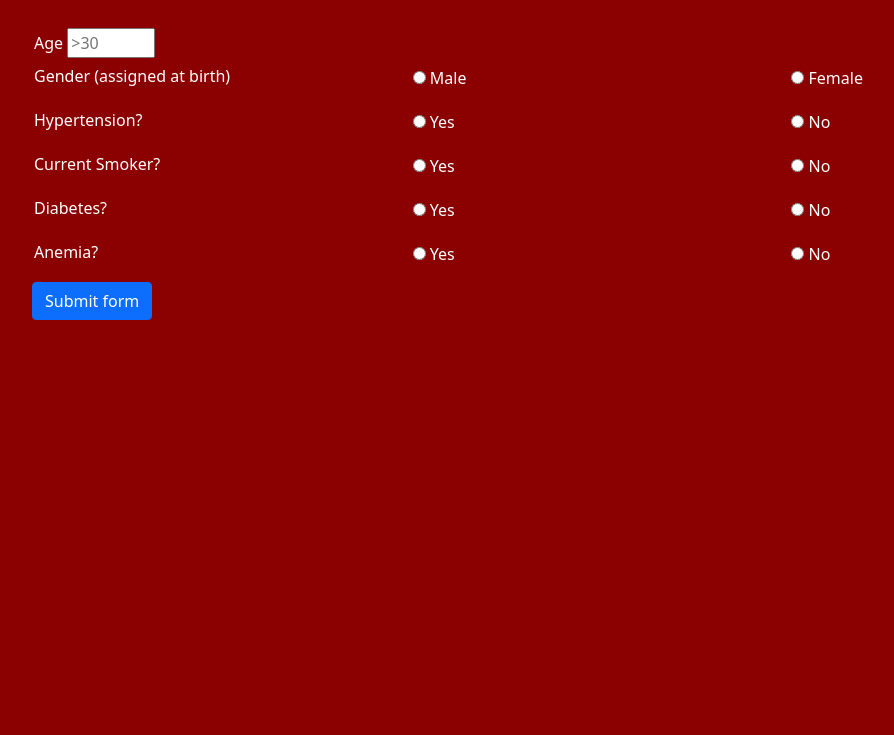
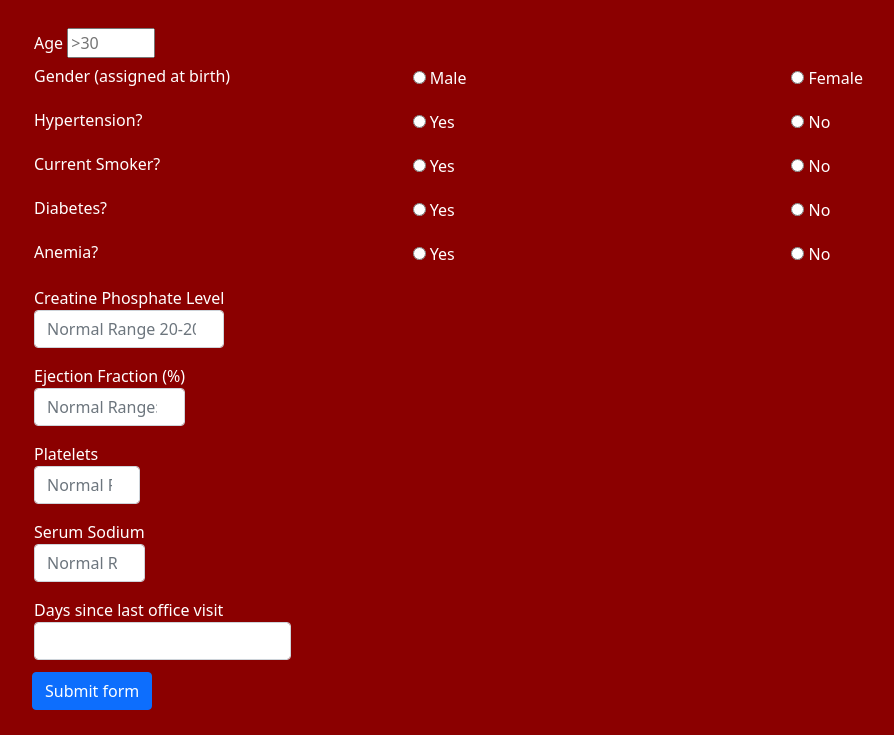
Before and after one commit to njneubauer/code_hearted, a Flask app: page /clinical in a window 1280 px wide. Shown: the part 65-800 px from the top of the page, without its empty margins (50-944 px from the left). Run offline with Flask 2, Linux system fonts and the light colour scheme; some libraries are stand-ins or nearby versions.

Commit message:
update app.py

```diff
--- a/app.py
+++ b/app.py
@@ -1,6 +1,7 @@
 from flask import Flask, request, render_template, jsonify
 import joblib
 import pandas as pd
+import numpy as np
 
 app = Flask(__name__)
 
@@ -50,7 +51,7 @@ def clinical_data():
 
     print(clinical_data)
 
-    prob_clinical = clinical_death_probability(clinical_data)
+    prob_clinical = clinical_death_probability(clinical_data) * 100
 
     print(f'Result: {prob_clinical[0][0]}')
 
@@ -71,9 +72,7 @@ def search():
 
     print(data)
 
-    prob = patient_death_probability(data)
-
-    print(f'Result: {prob[0][0]}')
+    prob =np.round(patient_death_probability(data) * 100,2)
 
     patient_dict = {'age': age,  'sex': sex, 'smoker': smoker, 'anemia': anemia, 'diabetes': diabetes, 'highbp': highbp }
     print(patient_dict)
--- a/templates/clinical_calc.html
+++ b/templates/clinical_calc.html
@@ -100,28 +100,28 @@
                     <label class="custom-control-label" for="customRadioInline8">No</label>
                 </div>
             </div>
-            <!-- <div class="row">
+            <div class="row">
                 <div class="col-auto">
                     <label class="sr-only" for="inlineFormInput">Creatine Phosphate Level</label>
-                    <input type="text" class="form-control mb-2" id="creatine_phosphate" name="creatine_phosphate" placeholder="Normal Range 20-200">
+                    <input type="number" min="0" max="500" required="required" class="form-control mb-2" id="creatine_phosphate" name="creatine_phosphate" placeholder="Normal Range 20-200">
                 </div>
             </div>
             <div class="row">
                 <div class="col-auto">
                     <label class="sr-only" for="inlineFormInput">Ejection Fraction (%)</label>
-                    <input type="text" class="form-control mb-2" id="ejection_fraction" name='ejection_fraction' placeholder="Normal Range: 55-70">
+                    <input type="number" min="10" max="90" required="required" class="form-control mb-2" id="ejection_fraction" name='ejection_fraction' placeholder="Normal Range: 55-70">
                 </div>
             </div>
             <div class="row">
                 <div class="col-auto">
                     <label class="sr-only" for="inlineFormInput">Platelets</label>
-                    <input type="text" class="form-control mb-2" id="platelets" name='platelets' placeholder="Normal Range: 150k-450k">
+                    <input type="number" min="40" max="95" required="required" class="form-control mb-2" id="platelets" name='platelets' placeholder="Normal Range: 150k-450k">
                 </div>
             </div>
             <div class="row">
                 <div class="col-auto">
                     <label class="sr-only" for="inlineFormInput">Serum Sodium</label>
-                    <input type="text" class="form-control mb-2" id="sodium" name='sodium' placeholder="Normal Range: 135-145">
+                    <input type="number" min="40" max="95" required="required" class="form-control mb-2" id="sodium" name='sodium' placeholder="Normal Range: 135-145">
                 </div>
             </div>
             <div class="row">
@@ -129,7 +129,7 @@
                     <label class="sr-only" for="inlineFormInput">Days since last office visit</label>
                     <input type="text" class="form-control mb-2" id="office_visit" name='office_visit' placeholder="">
                 </div>
-            </div> -->
+            </div>
             <button class="btn btn-primary" type="submit">Submit form</button>
         </div>
     </form>
```
